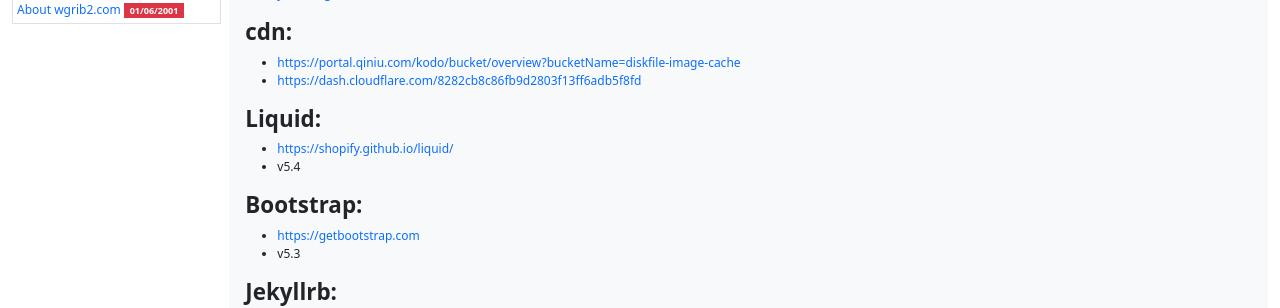
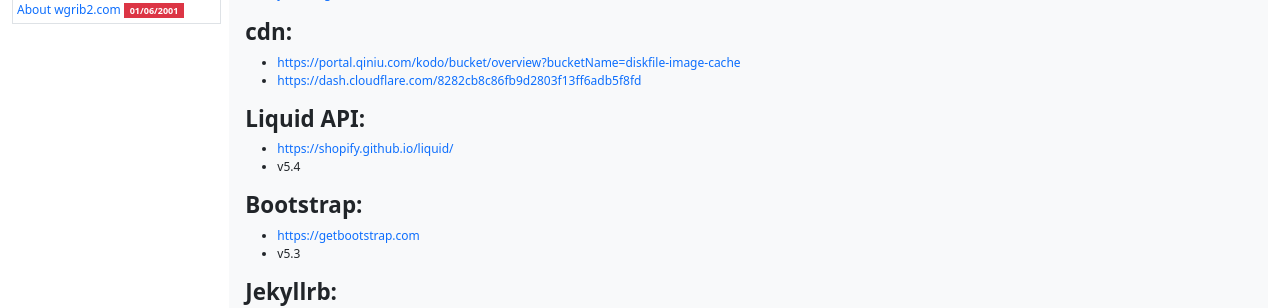
Before and after one commit to helloyuzz/wgrib2.com, a Jekyll site: the page built from _posts/2001-01-06-About.md, in a window 1280 px wide. Shown: the part 219-527 px from the top of the page. Built offline with Jekyll 4.4.1, drawn with Linux system fonts in a browser that asks for light colours.

Commit message:
Update 2001-01-06-About.md

```diff
--- a/_posts/2001-01-06-About.md
+++ b/_posts/2001-01-06-About.md
@@ -11,7 +11,7 @@
  - [https://portal.qiniu.com/kodo/bucket/overview?bucketName=diskfile-image-cache](https://portal.qiniu.com/kodo/bucket/overview?bucketName=diskfile-image-cache)
  - [https://dash.cloudflare.com/8282cb8c86fb9d2803f13ff6adb5f8fd](https://dash.cloudflare.com/8282cb8c86fb9d2803f13ff6adb5f8fd)
 
-## Liquid:
+## Liquid API:
   - [https://shopify.github.io/liquid/](https://shopify.github.io/liquid/)
   - v5.4
 
```
